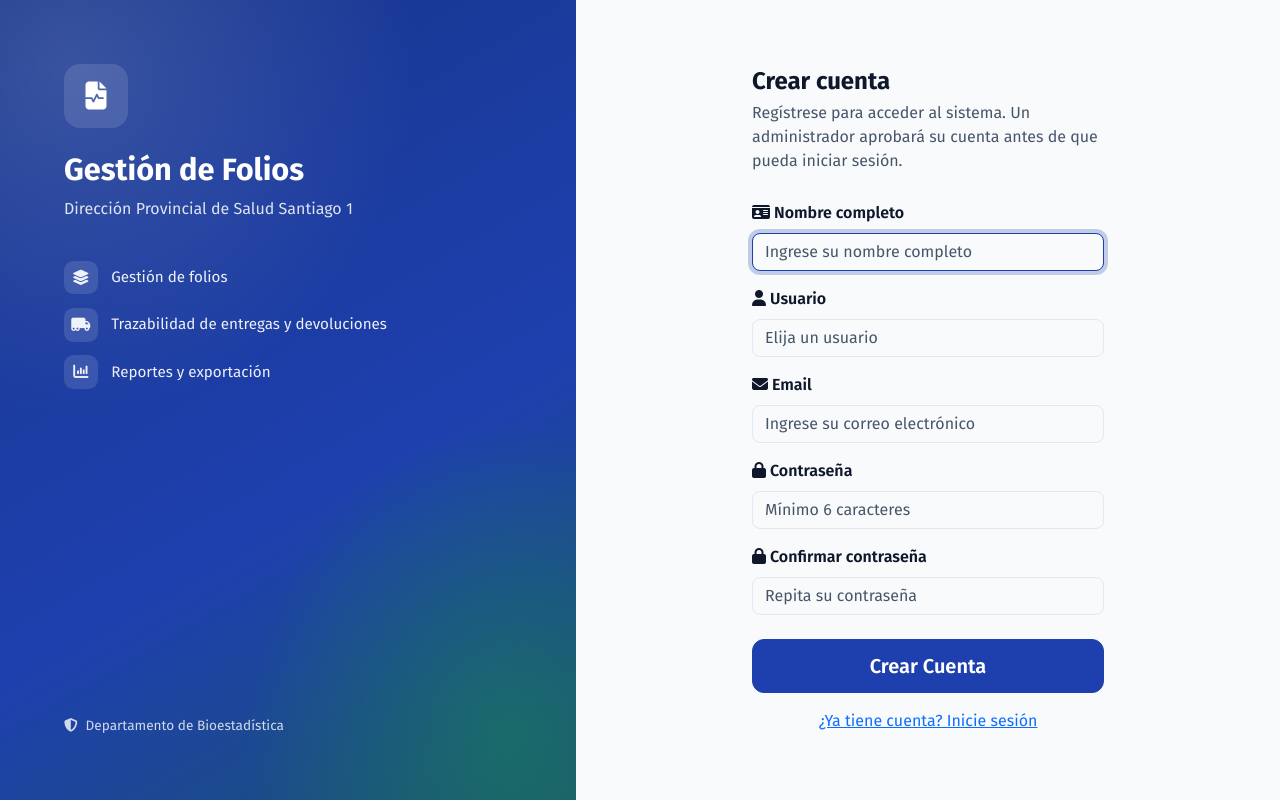
After one commit to soportedpss1/folios-gestion, a Flask app: page /auth/registro in a window 1280 px wide. The commit adds this page. Run offline with Flask 3, Linux system fonts and the light colour scheme; data comes from the database, SQL or seed files in the repository; some libraries are stand-ins or nearby versions.

Commit message:
feat(auth): registro público de operadores pendientes de aprobación

```diff
--- a/app/auth/__init__.py
+++ b/app/auth/__init__.py
@@ -2,9 +2,13 @@ from urllib.parse import urljoin, urlparse
 
 from flask import Blueprint, render_template, redirect, url_for, flash, request, session
 from flask_login import login_user, logout_user, login_required, current_user
-from app.extensions import limiter
+from sqlalchemy.exc import IntegrityError
+
+from app.extensions import db, limiter
 from app.models.usuario import Usuario
-from app.auth.forms import LoginForm
+from app.auth.forms import LoginForm, RegistroForm
+from app.services.audit import log_audit
+from app.services.mensajes import DUP_USUARIO
 
 auth_bp = Blueprint('auth', __name__, url_prefix='/auth')
 
@@ -44,6 +48,50 @@ def login():
     return render_template('auth/login.html', form=form)
 
 
+@auth_bp.route('/registro', methods=['GET', 'POST'])
+# Solo el POST consume cuota: abrir el formulario no debe quemar el límite.
+@limiter.limit("5/minute", methods=["POST"])
+def registro():
+    if current_user.is_authenticated:
+        return redirect(url_for('dashboard.index'))
+
+    form = RegistroForm()
+    if form.validate_on_submit():
+        if Usuario.query.filter(
+            (Usuario.username == form.username.data) | (Usuario.email == form.email.data)
+        ).first():
+            flash(DUP_USUARIO, 'danger')
+            return render_template('auth/registro.html', form=form)
+
+        # Cuenta sin aprobar: nace desactivada y un admin la activa desde
+        # /usuarios. Rol fijo operador — el registro público no elige rol.
+        user = Usuario(
+            name=form.name.data,
+            username=form.username.data,
+            email=form.email.data,
+            rol='operador',
+            activo=False,
+        )
+        user.set_password(form.password.data)
+        db.session.add(user)
+        try:
+            db.session.flush()  # dup concurrente → IntegrityError dentro del try
+            log_audit(user.id, 'INSERT', 'usuarios', user.id, None,
+                      {'username': user.username, 'email': user.email,
+                       'rol': 'operador', 'activo': False})
+            db.session.commit()
+        except IntegrityError:
+            db.session.rollback()
+            flash(DUP_USUARIO, 'danger')
+            return render_template('auth/registro.html', form=form)
+
+        flash('Cuenta creada correctamente. Un administrador debe aprobarla '
+              'antes de que pueda iniciar sesión.', 'success')
+        return redirect(url_for('auth.login'))
+
+    return render_template('auth/registro.html', form=form)
+
+
 @auth_bp.route('/logout', methods=['POST'])
 @login_required
 def logout():
--- a/app/auth/forms.py
+++ b/app/auth/forms.py
@@ -1,6 +1,6 @@
 from flask_wtf import FlaskForm
 from wtforms import StringField, PasswordField, SubmitField
-from wtforms.validators import DataRequired, Length
+from wtforms.validators import DataRequired, Email, EqualTo, Length
 
 
 class LoginForm(FlaskForm):
@@ -12,3 +12,30 @@ class LoginForm(FlaskForm):
         DataRequired(message='Ingrese su contraseña.'),
     ])
     submit = SubmitField('Iniciar Sesión')
+
+
+class RegistroForm(FlaskForm):
+    """Espejo de UsuarioForm de gestión de usuarios, sin rol: el registro
+    público siempre crea operadores y la aprobación es del admin."""
+    name = StringField('Nombre completo', validators=[
+        DataRequired(message='Este campo es obligatorio.'),
+        Length(min=3, max=255, message='Debe tener entre 3 y 255 caracteres.'),
+    ])
+    username = StringField('Usuario', validators=[
+        DataRequired(message='Este campo es obligatorio.'),
+        Length(min=3, max=50, message='Debe tener entre 3 y 50 caracteres.'),
+    ])
+    email = StringField('Email', validators=[
+        DataRequired(message='Este campo es obligatorio.'),
+        Email(message='Introduzca un correo electrónico válido.'),
+        Length(max=100, message='No puede superar 100 caracteres.'),
+    ])
+    password = PasswordField('Contraseña', validators=[
+        DataRequired(message='Este campo es obligatorio.'),
+        Length(min=6, message='Debe tener al menos 6 caracteres.'),
+    ])
+    confirm_password = PasswordField('Confirmar contraseña', validators=[
+        DataRequired(message='Este campo es obligatorio.'),
+        EqualTo('password', message='Las contraseñas no coinciden.'),
+    ])
+    submit = SubmitField('Crear Cuenta')
--- a/app/templates/auth/login.html
+++ b/app/templates/auth/login.html
@@ -77,6 +77,10 @@
 
                 {{ form.submit(class="btn btn-primary btn-lg w-100") }}
             </form>
+
+            <p class="text-center mt-3 mb-0">
+                <a href="{{ url_for('auth.registro') }}">Crear una cuenta</a>
+            </p>
         </div>
 
         <p class="login-footer d-lg-none">
--- /dev/null
+++ b/app/templates/auth/registro.html
@@ -0,0 +1,115 @@
+{% extends 'base.html' %}
+
+{% block title %}Crear Cuenta{% endblock %}
+
+{% block auth_content %}
+<div class="login-split">
+    {% include 'components/flash.html' %}
+
+    <!-- Panel de marca (solo ≥lg): identidad + qué hace el sistema -->
+    <aside class="login-brand d-none d-lg-flex flex-column justify-content-between">
+        <div>
+            {% if marca.tiene_logo %}
+            <img src="{{ marca.logo_url }}" alt="{{ marca.nombre }}" class="login-brand-logo">
+            {% else %}
+            <span class="login-brand-icon"><i class="fas fa-file-medical-alt" aria-hidden="true"></i></span>
+            {% endif %}
+            <h1 class="login-brand-nombre">{{ marca.nombre }}</h1>
+            <p class="login-brand-sub">Dirección Provincial de Salud Santiago 1</p>
+
+            <ul class="login-brand-features list-unstyled">
+                <li><i class="fas fa-layer-group" aria-hidden="true"></i>Gestión de folios</li>
+                <li><i class="fas fa-truck-moving" aria-hidden="true"></i>Trazabilidad de entregas y devoluciones</li>
+                <li><i class="fas fa-chart-column" aria-hidden="true"></i>Reportes y exportación</li>
+            </ul>
+        </div>
+        <p class="login-brand-footer">
+            <i class="fas fa-shield-halved" aria-hidden="true"></i>Departamento de Bioestadística
+        </p>
+    </aside>
+
+    <!-- Panel del formulario -->
+    <main class="login-form-panel">
+        <header class="login-brand-compact d-lg-none">
+            {% if marca.tiene_logo %}
+            <img src="{{ marca.logo_url }}" alt="{{ marca.nombre }}" class="login-brand-logo-sm">
+            {% else %}
+            <i class="fas fa-file-medical-alt" aria-hidden="true"></i>
+            {% endif %}
+            <span class="login-brand-compact-texto">
+                <strong>{{ marca.nombre }}</strong>
+                <small>Dirección Provincial de Salud Santiago 1</small>
+            </span>
+        </header>
+
+        <div class="login-form-wrap">
+            <h2 class="login-form-titulo text-body-emphasis">Crear cuenta</h2>
+            <p class="login-form-sub">Regístrese para acceder al sistema. Un administrador aprobará su cuenta antes de que pueda iniciar sesión.</p>
+
+            <form method="POST" data-loading>
+                {{ form.hidden_tag() }}
+
+                <div class="mb-3">
+                    <label class="form-label fw-semibold" for="{{ form.name.id }}">
+                        <i class="fas fa-id-card me-1" aria-hidden="true"></i>{{ form.name.label.text }}
+                    </label>
+                    {{ form.name(class="form-control", placeholder="Ingrese su nombre completo", autocomplete="name", autofocus=true) }}
+                    {% for error in form.name.errors %}
+                        <div class="text-danger small mt-1" role="alert">{{ error }}</div>
+                    {% endfor %}
+                </div>
+
+                <div class="mb-3">
+                    <label class="form-label fw-semibold" for="{{ form.username.id }}">
+                        <i class="fas fa-user me-1" aria-hidden="true"></i>{{ form.username.label.text }}
+                    </label>
+                    {{ form.username(class="form-control", placeholder="Elija un usuario", autocomplete="username") }}
+                    {% for error in form.username.errors %}
+                        <div class="text-danger small mt-1" role="alert">{{ error }}</div>
+                    {% endfor %}
+                </div>
+
+                <div class="mb-3">
+                    <label class="form-label fw-semibold" for="{{ form.email.id }}">
+                        <i class="fas fa-envelope me-1" aria-hidden="true"></i>{{ form.email.label.text }}
+                    </label>
+                    {{ form.email(class="form-control", placeholder="Ingrese su correo electrónico", autocomplete="email") }}
+                    {% for error in form.email.errors %}
+                        <div class="text-danger small mt-1" role="alert">{{ error }}</div>
+                    {% endfor %}
+                </div>
+
+                <div class="mb-3">
+                    <label class="form-label fw-semibold" for="{{ form.password.id }}">
+                        <i class="fas fa-lock me-1" aria-hidden="true"></i>{{ form.password.label.text }}
+                    </label>
+                    {{ form.password(class="form-control", placeholder="Mínimo 6 caracteres", autocomplete="new-password") }}
+                    {% for error in form.password.errors %}
+                        <div class="text-danger small mt-1" role="alert">{{ error }}</div>
+                    {% endfor %}
+                </div>
+
+                <div class="mb-4">
+                    <label class="form-label fw-semibold" for="{{ form.confirm_password.id }}">
+                        <i class="fas fa-lock me-1" aria-hidden="true"></i>{{ form.confirm_password.label.text }}
+                    </label>
+                    {{ form.confirm_password(class="form-control", placeholder="Repita su contraseña", autocomplete="new-password") }}
+                    {% for error in form.confirm_password.errors %}
+                        <div class="text-danger small mt-1" role="alert">{{ error }}</div>
+                    {% endfor %}
+                </div>
+
+                {{ form.submit(class="btn btn-primary btn-lg w-100") }}
+            </form>
+
+            <p class="text-center mt-3 mb-0">
+                <a href="{{ url_for('auth.login') }}">¿Ya tiene cuenta? Inicie sesión</a>
+            </p>
+        </div>
+
+        <p class="login-footer d-lg-none">
+            <i class="fas fa-shield-halved" aria-hidden="true"></i>Departamento de Bioestadística
+        </p>
+    </main>
+</div>
+{% endblock %}
```
Also changed, not shown: tests/test_registro_usuarios.py (added, +86 -0 lines).
